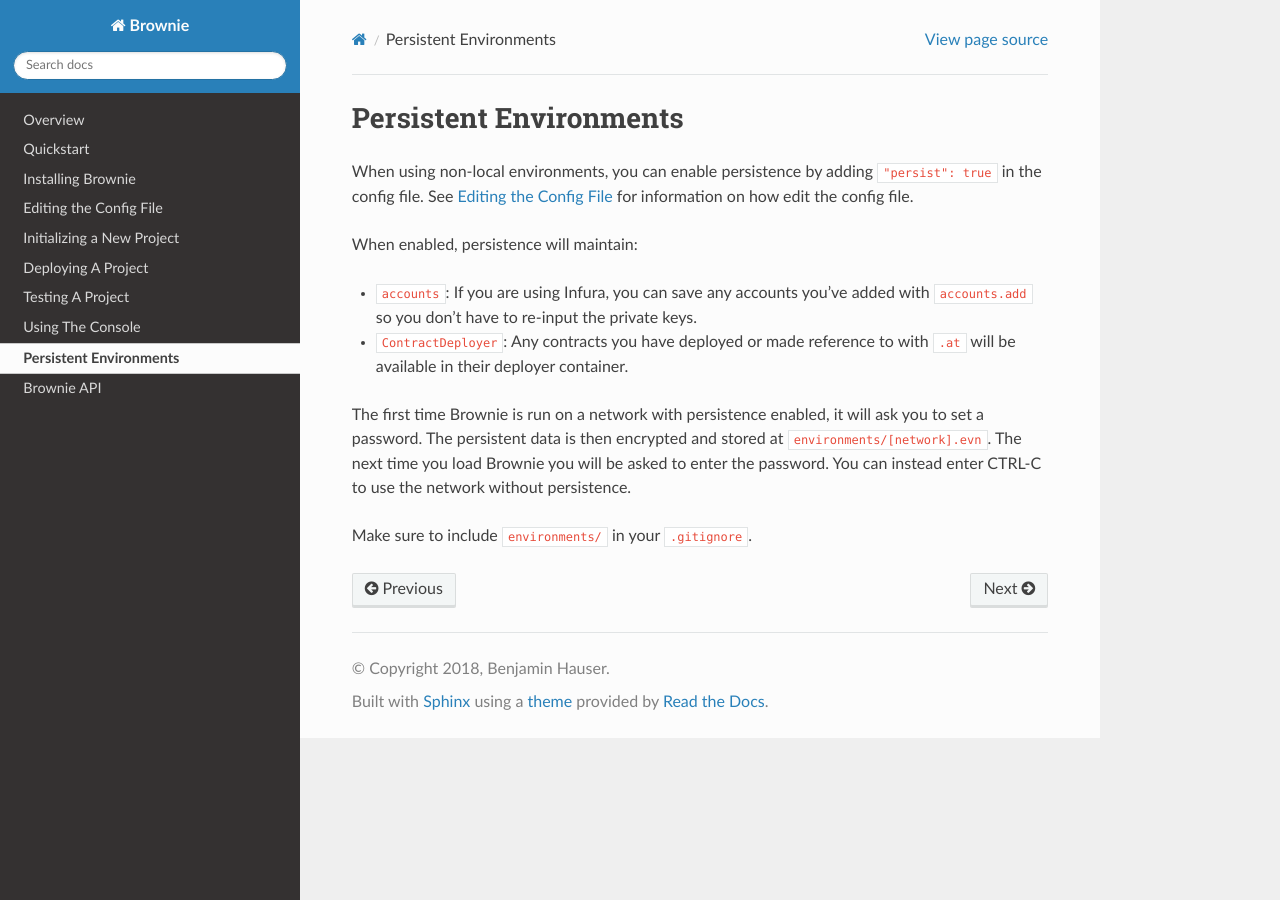
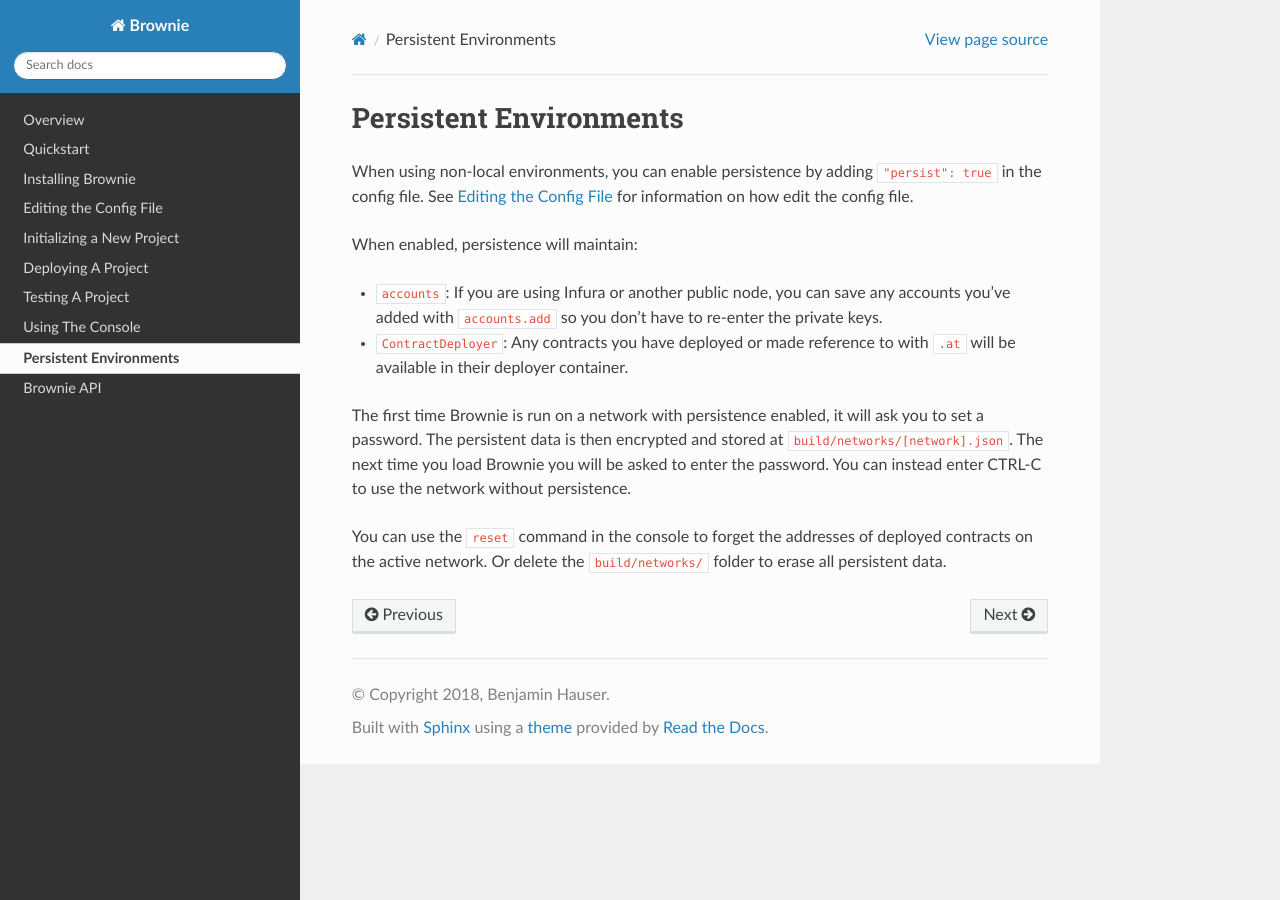
Before and after one commit to eth-brownie/brownie, a Sphinx documentation site: the page built from docs/persist.rst, in a window 1280 px wide. Built offline with Sphinx 7.4.7 and the Read the Docs theme 2.0.0, drawn with Linux system fonts in a browser that asks for light colours.

Commit message:
build docs

```diff
--- a/docs/init.rst
+++ b/docs/init.rst
@@ -11,6 +11,7 @@
 
 This will create the following project structure within the folder:
 
+* ``build``: Directory for compiled conntracts and network data
 * ``contracts/``: Directory for solidity contracts
 * ``deployments/``: Directory for deployment scripts
 * ``environments/``: Directory for persistent environment data files
--- a/docs/persist.rst
+++ b/docs/persist.rst
@@ -8,9 +8,9 @@
 
 When enabled, persistence will maintain:
 
-* ``accounts``: If you are using Infura, you can save any accounts you've added with ``accounts.add`` so you don't have to re-input the private keys.
+* ``accounts``: If you are using Infura or another public node, you can save any accounts you've added with ``accounts.add`` so you don't have to re-enter the private keys.
 * ``ContractDeployer``: Any contracts you have deployed or made reference to with ``.at`` will be available in their deployer container.
 
-The first time Brownie is run on a network with persistence enabled, it will ask you to set a password. The persistent data is then encrypted and stored at ``environments/[network].evn``. The next time you load Brownie you will be asked to enter the password. You can instead enter CTRL-C to use the network without persistence.
+The first time Brownie is run on a network with persistence enabled, it will ask you to set a password. The persistent data is then encrypted and stored at ``build/networks/[network].json``. The next time you load Brownie you will be asked to enter the password. You can instead enter CTRL-C to use the network without persistence.
 
-Make sure to include ``environments/`` in your ``.gitignore``.
+You can use the ``reset`` command in the console to forget the addresses of deployed contracts on the active network. Or delete the ``build/networks/`` folder to erase all persistent data.
--- a/docs/quickstart.rst
+++ b/docs/quickstart.rst
@@ -17,9 +17,9 @@
 
 This will create the following project structure within the folder:
 
+* ``build/``: Directory for compiled contracts and network data
 * ``contracts/``: Directory for solidity contracts
 * ``deployments/``: Directory for deployment scripts
-* ``environments/``: Directory for persistent environment data files
 * ``test/``: Directory for test scripts
 * ``brownie-config.json``: Configuration file for the project
 
```
Also changed, not shown: 3 other files.
